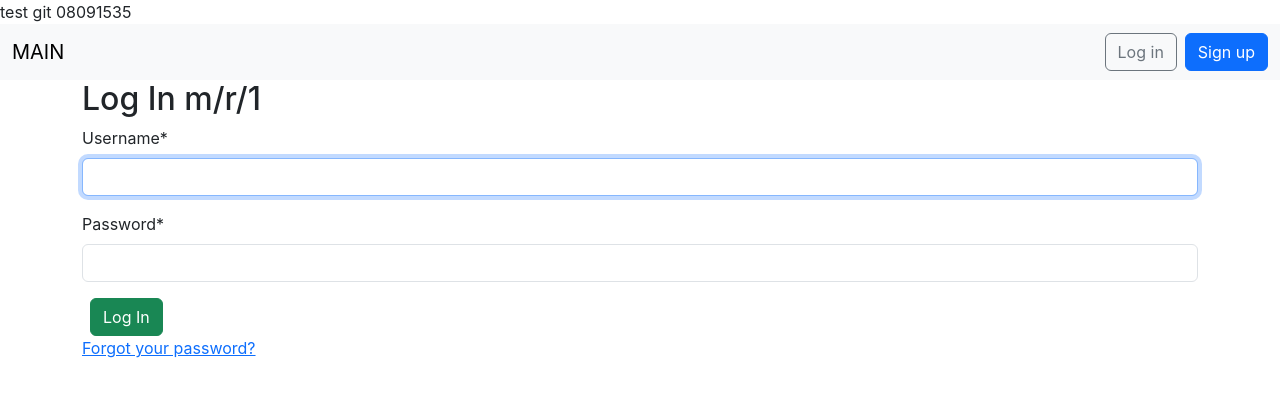
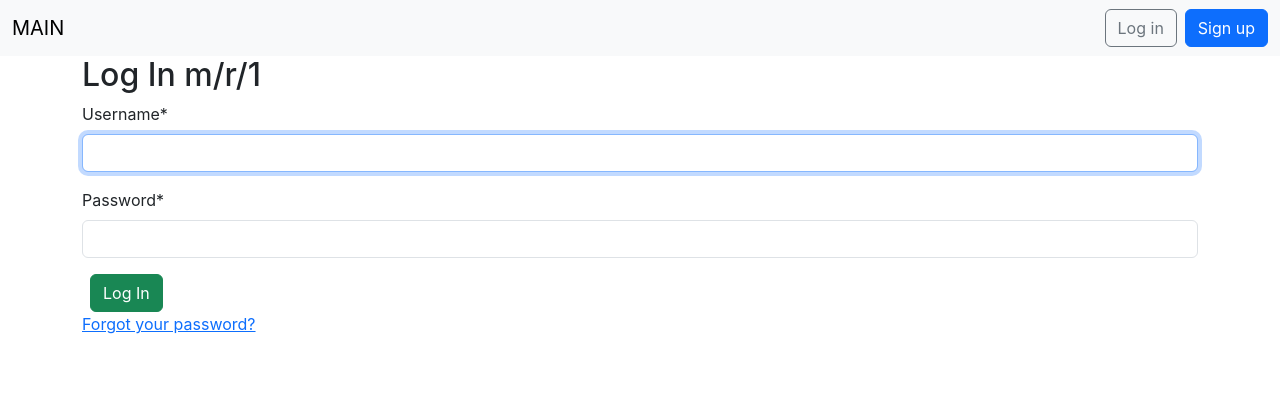
Before and after one commit to AsetecSeminar/xcorePrj, a Django app: a page that uses templates/base.html in a window 1280 px wide. Shown: the top 397 px of the page. Run offline with Django 5.2, Linux system fonts and the light colour scheme; some libraries are stand-ins or nearby versions.

Commit message:
modified:   templates/base.html

```diff
--- a/templates/base.html
+++ b/templates/base.html
@@ -15,7 +15,6 @@
 </head>
 
 <body>
-  test git 08091535
   <nav class="navbar navbar-expand-lg bg-body-tertiary">
     <div class="container-fluid">
       <a class="navbar-brand" href="{% url 'home' %}">MAIN</a>
```
